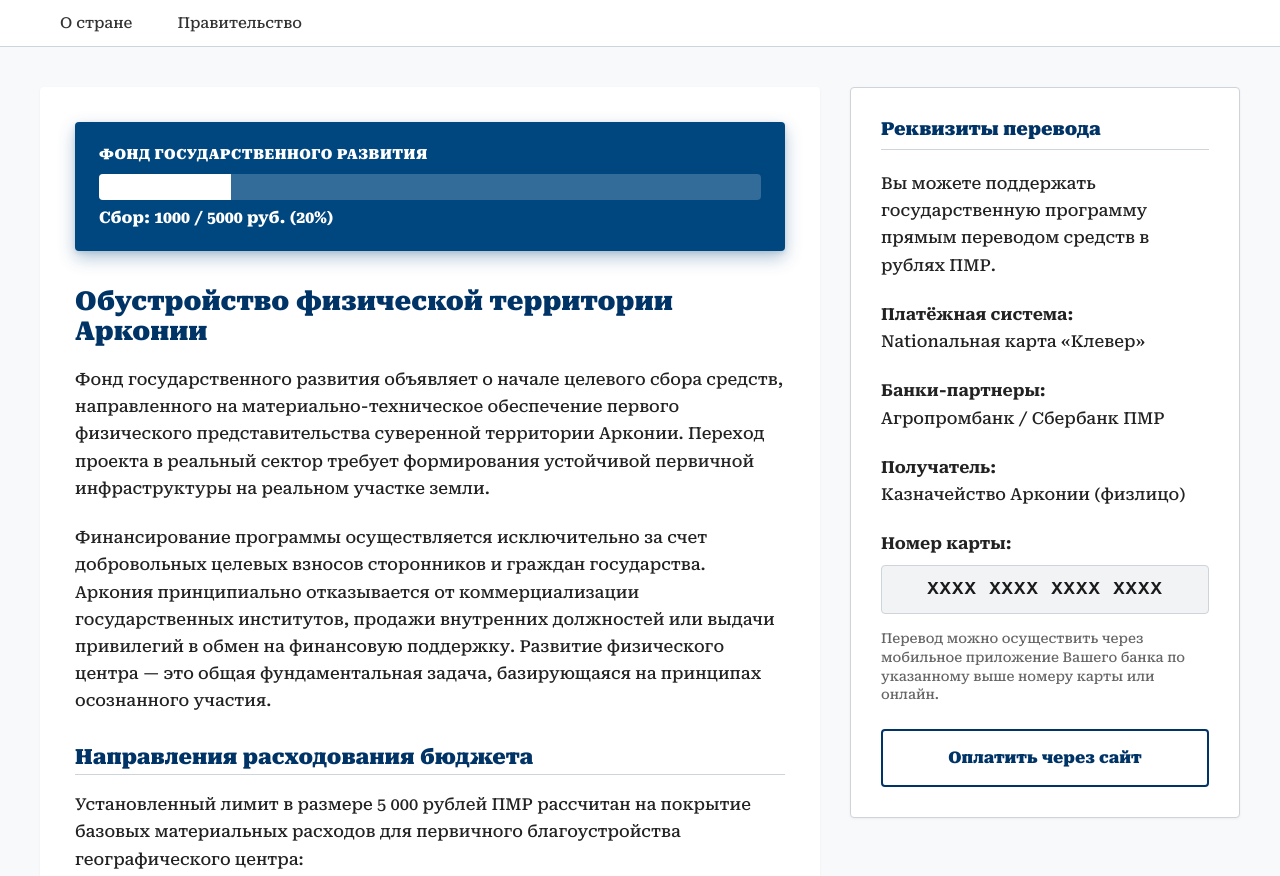
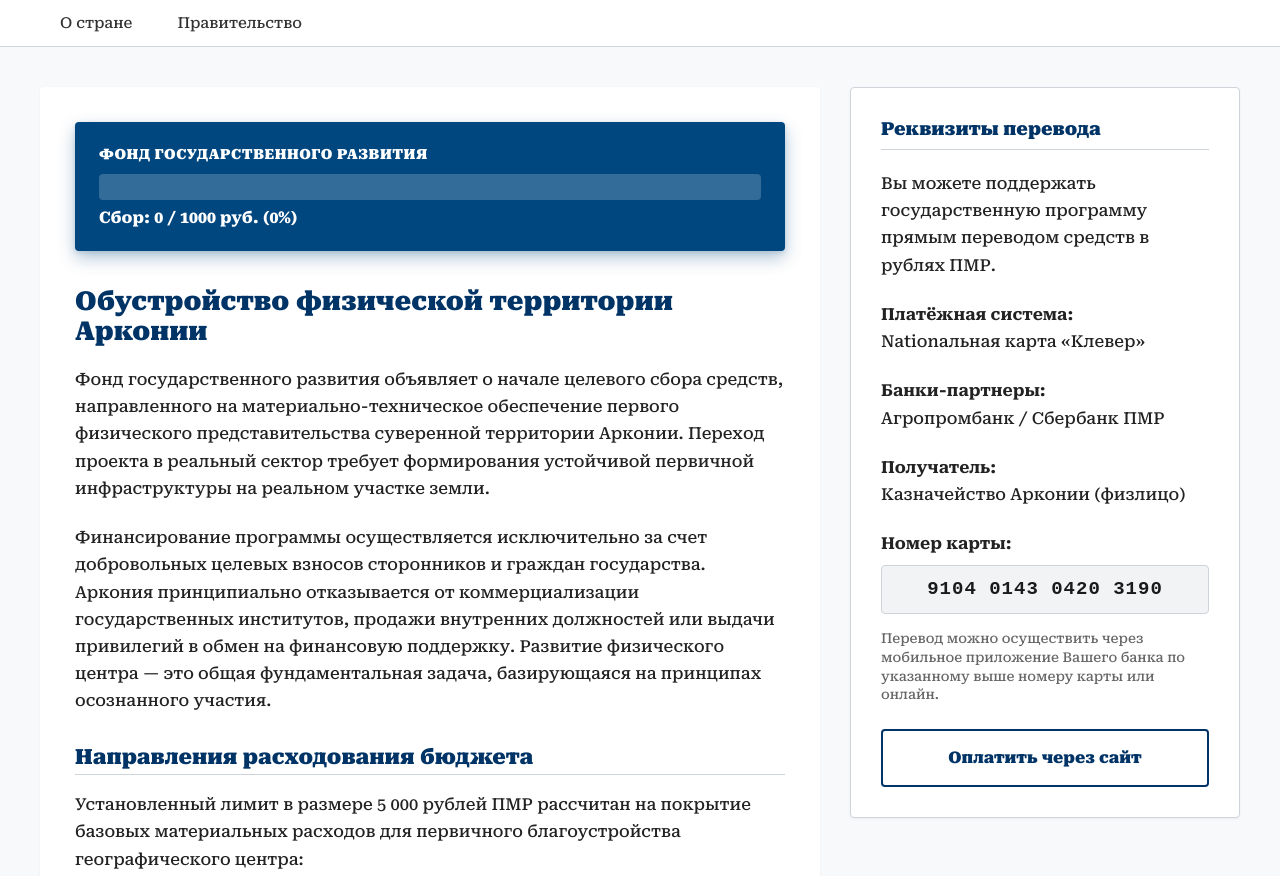
Before and after one commit to arkonia-official/donate, a plain HTML site: page index.html in a window 1280 px wide. Shown: the top 876 px of the page. Drawn offline with Linux system fonts and the light colour scheme.

Commit message:
Update index.html

```diff
--- a/index.html
+++ b/index.html
@@ -251,7 +251,7 @@
             overflow: hidden;
             z-index: 1;
             /* Плавный уход цвета текста обратно при убирании курсора */
-            transition: color 0.5s ease;
+            transition: color 0.4s ease;
         }
 
         /* Эффект шторки (заполнения) */
@@ -266,7 +266,7 @@
             border-radius: 50%;
             transform: translate(-50%, -50%);
             /* Плавное уменьшение круга обратно при убирании курсора */
-            transition: width 0.4s ease, height 0.4s ease;
+            transition: width 0.2s ease, height 0.2s ease;
             z-index: -1;
         }
 
@@ -326,7 +326,7 @@
                     <p><strong>Получатель:</strong><br>Казначейство Арконии (физлицо)</p>
                     <p style="margin-bottom: 5px;"><strong>Номер карты:</strong></p>
 
-                    <span class="card-number">XXXX XXXX XXXX XXXX</span>
+                    <span class="card-number">9104 0143 0420 3190</span>
 
                     <p style="font-size: 13.5px; color: #666666; margin-bottom: 15px; line-height: 1.4;">
                         Перевод можно осуществить через мобильное приложение Вашего банка по указанному выше номеру карты или онлайн.
@@ -343,8 +343,8 @@
 
     <script>
         window.addEventListener('DOMContentLoaded', () => {
-            const currentMoney = 1000;
-            const targetMoney = 5000;
+            const currentMoney = 0;
+            const targetMoney = 1000;
 
             let percent = Math.round((currentMoney / targetMoney) * 100);
             if (percent > 100) percent = 100;
```
